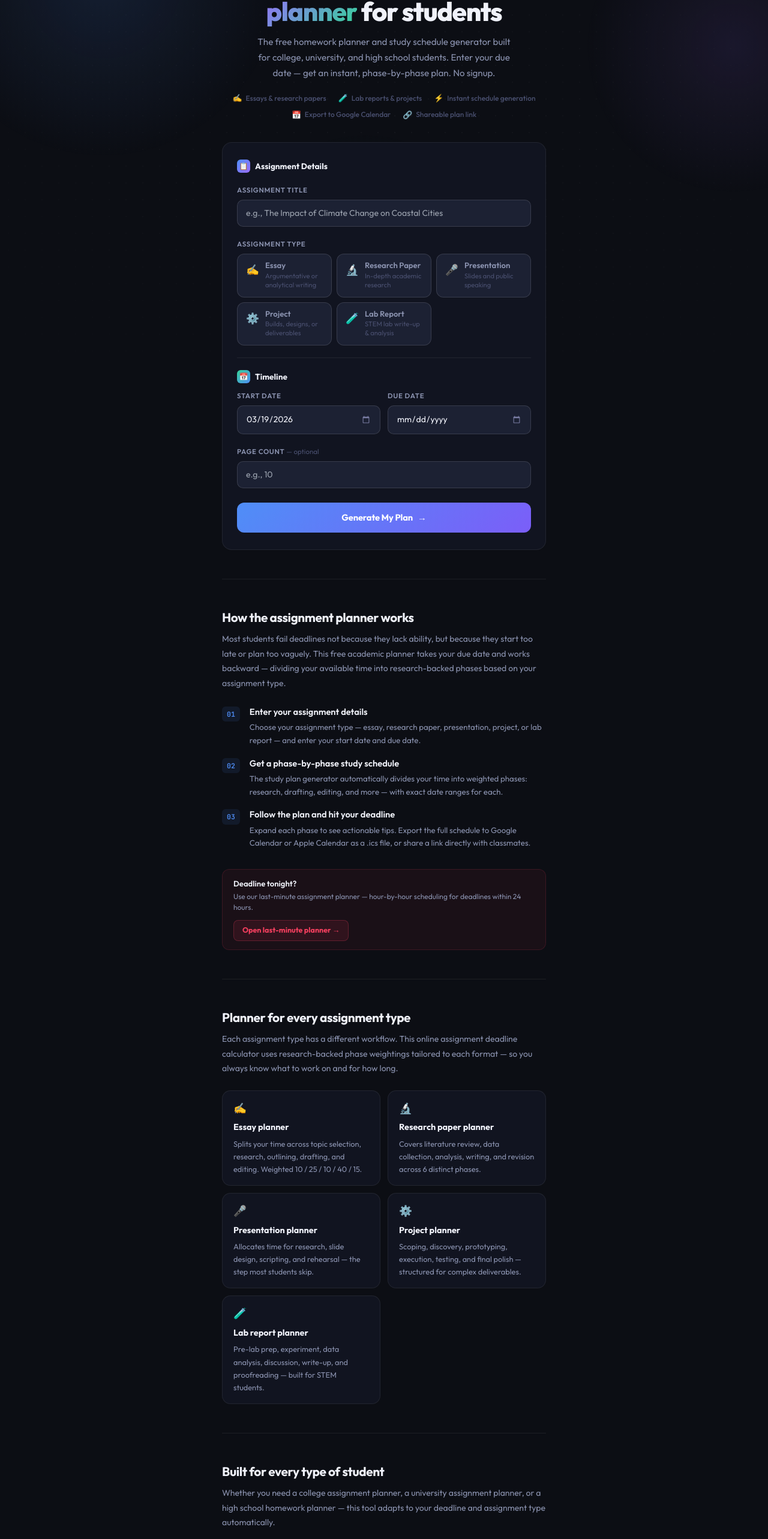
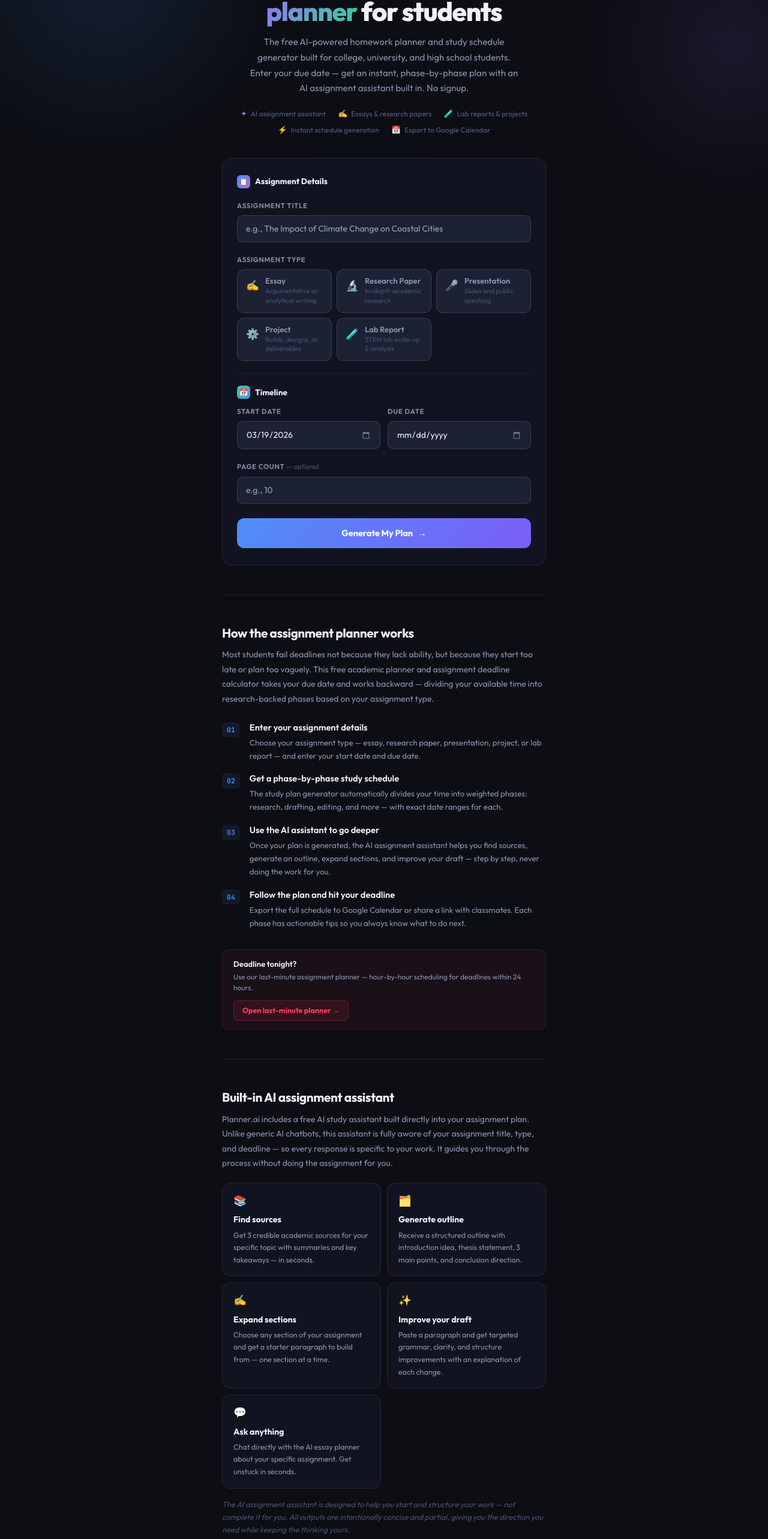
Before and after one commit to MarioAgbamu/planner.ai, a Next.js app: page / in a window 1280 px wide. Shown: the part 213-2779 px from the top of the page at 60% size. Built offline with nearby package versions, Linux system fonts and the light colour scheme.

Commit message:
Refactor page with AI assistant and review section
Updated the page to include the ReviewSection component and enhanced the AI assignment assistant description. Adjusted various comments and text for clarity and SEO improvements.

```diff
--- a/app/page.tsx
+++ b/app/page.tsx
@@ -1,15 +1,16 @@
 // Server Component — Googlebot receives complete HTML on first byte.
 // Every h1, h2, h3, paragraph, and list item is crawlable with zero JS.
-// The interactive planner is an isolated client island (PlannerIsland).
+// Client islands: PlannerIsland (interactive tool) + ReviewSection (ratings).
 
 import { Suspense } from 'react'
 import PlannerIsland from '@/components/PlannerIsland'
+import ReviewSection from '@/components/ReviewSection'
 
 export default function Home() {
   return (
     <div style={{ minHeight: '100vh', background: 'var(--bg-base)', position: 'relative', overflowX: 'hidden' }}>
 
-      {/* Decorative background — aria-hidden, no SEO value */}
+      {/* Decorative background */}
       <div aria-hidden style={{ position: 'fixed', inset: 0, pointerEvents: 'none', zIndex: 0, overflow: 'hidden' }}>
         <div style={{ position: 'absolute', top: '-15%', left: '-10%', width: '55vw', height: '55vw', maxWidth: 600, maxHeight: 600, borderRadius: '50%', background: 'radial-gradient(circle, rgba(79,142,247,0.13) 0%, transparent 70%)' }} />
         <div style={{ position: 'absolute', top: '5%', right: '-15%', width: '45vw', height: '45vw', maxWidth: 500, maxHeight: 500, borderRadius: '50%', background: 'radial-gradient(circle, rgba(155,109,255,0.10) 0%, transparent 70%)' }} />
@@ -21,13 +22,7 @@ export default function Home() {
       <nav style={{ position: 'relative', zIndex: 10, display: 'flex', alignItems: 'center', justifyContent: 'space-between', padding: '16px 24px', borderBottom: '1px solid var(--border)', background: 'rgba(12,14,20,0.75)', backdropFilter: 'blur(16px)', WebkitBackdropFilter: 'blur(16px)' }}>
         <div style={{ display: 'flex', alignItems: 'center', gap: 10 }}>
           {/* eslint-disable-next-line @next/next/no-img-element */}
-          <img
-            src="/logo.png"
-            alt="Planner.ai logo"
-            width={32}
-            height={32}
-            style={{ borderRadius: 6, display: 'block', flexShrink: 0 }}
-          />
+          <img src="/logo.png" alt="Planner.ai logo" width={32} height={32} style={{ borderRadius: 6, display: 'block', flexShrink: 0 }} />
           <span style={{ fontWeight: 700, fontSize: '0.95rem', color: 'var(--text-primary)', letterSpacing: '-0.01em' }}>
             Planner<span style={{ color: 'var(--accent-blue)' }}>.ai</span>
           </span>
@@ -41,43 +36,40 @@ export default function Home() {
       {/* ── Main ────────────────────────────────────────────────────── */}
       <main id="main-content" style={{ position: 'relative', zIndex: 10, maxWidth: 580, margin: '0 auto', padding: '40px 20px 80px' }}>
 
-        {/* ── Hero — h1 contains primary keyword cluster ─────────────────── */}
+        {/* ── Hero ─────────────────────────────────────────────────── */}
         <header style={{ textAlign: 'center', marginBottom: 36 }}>
           <div style={{ display: 'inline-flex', alignItems: 'center', gap: 7, padding: '6px 14px', borderRadius: 99, background: 'rgba(79,142,247,0.08)', border: '1px solid rgba(79,142,247,0.2)', marginBottom: 22 }}>
             <span aria-hidden style={{ fontSize: '0.75rem' }}>✨</span>
-            <span style={{ fontSize: '0.72rem', fontWeight: 600, color: 'var(--accent-blue)', letterSpacing: '0.06em', textTransform: 'uppercase' }}>Free Assignment Planner</span>
+            <span style={{ fontSize: '0.72rem', fontWeight: 600, color: 'var(--accent-blue)', letterSpacing: '0.06em', textTransform: 'uppercase' }}>Free AI Assignment Planner</span>
           </div>
 
-          {/* h1: primary + secondary keywords in natural language */}
           <h1 style={{ fontSize: 'clamp(1.9rem, 6vw, 2.75rem)', fontWeight: 800, lineHeight: 1.1, letterSpacing: '-0.03em', marginBottom: 14, color: 'var(--text-primary)' }}>
             Free online{' '}
             <span className="gradient-text">assignment planner</span>
             {' '}for students
           </h1>
 
-          {/* Subheading: natural language with keyword variants */}
-          <p style={{ fontSize: '0.95rem', color: 'var(--text-secondary)', maxWidth: 440, margin: '0 auto', lineHeight: 1.7 }}>
-            The free homework planner and study schedule generator built for college, university, and high school students. Enter your due date — get an instant, phase-by-phase plan. No signup.
+          <p style={{ fontSize: '0.95rem', color: 'var(--text-secondary)', maxWidth: 460, margin: '0 auto', lineHeight: 1.7 }}>
+            The free AI-powered homework planner and study schedule generator built for college, university, and high school students. Enter your due date — get an instant, phase-by-phase plan with an AI assignment assistant built in. No signup.
           </p>
 
-          {/* Feature pills — crawlable text, not icon-only */}
           <ul aria-label="Key features" style={{ listStyle: 'none', padding: 0, display: 'flex', justifyContent: 'center', flexWrap: 'wrap', gap: '8px 20px', marginTop: 20 }}>
             {[
+              { icon: '✦', text: 'AI assignment assistant' },
               { icon: '✍️', text: 'Essays & research papers' },
               { icon: '🧪', text: 'Lab reports & projects' },
               { icon: '⚡', text: 'Instant schedule generation' },
               { icon: '📅', text: 'Export to Google Calendar' },
-              { icon: '🔗', text: 'Shareable plan link' },
             ].map((f, i) => (
               <li key={i} style={{ display: 'flex', alignItems: 'center', gap: 6 }}>
-                <span aria-hidden style={{ fontSize: '0.8rem' }}>{f.icon}</span>
+                <span aria-hidden style={{ fontSize: '0.8rem', color: i === 0 ? 'var(--accent-violet)' : undefined }}>{f.icon}</span>
                 <span style={{ fontSize: '0.75rem', color: 'var(--text-muted)', fontWeight: 500 }}>{f.text}</span>
               </li>
             ))}
           </ul>
         </header>
 
-        {/* ── Interactive planner (client island) ──────────────────── */}
+        {/* ── Interactive planner ───────────────────────────────────── */}
         <Suspense fallback={
           <div style={{ height: 420, background: 'var(--bg-surface)', border: '1px solid var(--border)', borderRadius: 16, marginBottom: 48, display: 'flex', alignItems: 'center', justifyContent: 'center' }}>
             <div style={{ width: 20, height: 20, border: '2px solid var(--border-mid)', borderTopColor: 'var(--accent-blue)', borderRadius: '50%', animation: 'spinnerRotate 0.7s linear infinite' }} />
@@ -86,19 +78,20 @@ export default function Home() {
           <PlannerIsland />
         </Suspense>
 
-        {/* ── How it works ─────────────────────────────────────────── */}
+        {/* ── How it works ──────────────────────────────────────────── */}
         <section aria-labelledby="how-it-works" style={{ marginTop: 16, paddingBottom: 48, borderTop: '1px solid var(--border)', paddingTop: 48 }}>
           <h2 id="how-it-works" style={{ fontSize: '1.3rem', fontWeight: 700, color: 'var(--text-primary)', marginBottom: 8, letterSpacing: '-0.02em' }}>
             How the assignment planner works
           </h2>
           <p style={{ fontSize: '0.88rem', color: 'var(--text-secondary)', lineHeight: 1.75, marginBottom: 24 }}>
-            Most students fail deadlines not because they lack ability, but because they start too late or plan too vaguely. This free academic planner takes your due date and works backward — dividing your available time into research-backed phases based on your assignment type.
+            Most students fail deadlines not because they lack ability, but because they start too late or plan too vaguely. This free academic planner and assignment deadline calculator takes your due date and works backward — dividing your available time into research-backed phases based on your assignment type.
           </p>
           <ol style={{ listStyle: 'none', padding: 0, display: 'flex', flexDirection: 'column', gap: 16 }}>
             {[
               { n: '01', label: 'Step 1', title: 'Enter your assignment details', body: 'Choose your assignment type — essay, research paper, presentation, project, or lab report — and enter your start date and due date.' },
               { n: '02', label: 'Step 2', title: 'Get a phase-by-phase study schedule', body: 'The study plan generator automatically divides your time into weighted phases: research, drafting, editing, and more — with exact date ranges for each.' },
-              { n: '03', label: 'Step 3', title: 'Follow the plan and hit your deadline', body: 'Expand each phase to see actionable tips. Export the full schedule to Google Calendar or Apple Calendar as a .ics file, or share a link directly with classmates.' },
+              { n: '03', label: 'Step 3', title: 'Use the AI assistant to go deeper', body: 'Once your plan is generated, the AI assignment assistant helps you find sources, generate an outline, expand sections, and improve your draft — step by step, never doing the work for you.' },
+              { n: '04', label: 'Step 4', title: 'Follow the plan and hit your deadline', body: 'Export the full schedule to Google Calendar or share a link with classmates. Each phase has actionable tips so you always know what to do next.' },
             ].map((step) => (
               <li key={step.n} style={{ display: 'flex', gap: 16, alignItems: 'flex-start' }}>
                 <span aria-label={step.label} style={{ fontFamily: 'var(--font-mono)', fontSize: '0.72rem', fontWeight: 600, color: 'var(--accent-blue)', background: 'rgba(79,142,247,0.1)', padding: '4px 8px', borderRadius: 6, flexShrink: 0, marginTop: 2 }}>{step.n}</span>
@@ -111,7 +104,7 @@ export default function Home() {
           </ol>
         </section>
 
-        {/* ── Internal link to /last-minute — passes PageRank ──────── */}
+        {/* ── Internal link to /last-minute ────────────────────────── */}
         <div style={{ margin: '-16px 0 48px', padding: '14px 18px', background: 'rgba(244,63,94,0.06)', border: '1px solid rgba(244,63,94,0.15)', borderRadius: 12, display: 'flex', alignItems: 'center', justifyContent: 'space-between', gap: 12, flexWrap: 'wrap' }}>
           <div>
             <p style={{ fontSize: '0.82rem', fontWeight: 600, color: 'var(--text-primary)', marginBottom: 2 }}>Deadline tonight?</p>
@@ -122,7 +115,35 @@ export default function Home() {
           </a>
         </div>
 
-        {/* ── Assignment types — entity-level content ───────────────── */}
+        {/* ── AI Assistant section — critical SEO gap fix ───────────── */}
+        <section aria-labelledby="ai-assistant" style={{ paddingBottom: 48, borderTop: '1px solid var(--border)', paddingTop: 48 }}>
+          <h2 id="ai-assistant" style={{ fontSize: '1.3rem', fontWeight: 700, color: 'var(--text-primary)', marginBottom: 8, letterSpacing: '-0.02em' }}>
+            Built-in AI assignment assistant
+          </h2>
+          <p style={{ fontSize: '0.88rem', color: 'var(--text-secondary)', lineHeight: 1.75, marginBottom: 20 }}>
+            Planner.ai includes a free AI study assistant built directly into your assignment plan. Unlike generic AI chatbots, this assistant is fully aware of your assignment title, type, and deadline — so every response is specific to your work. It guides you through the process without doing the assignment for you.
+          </p>
+          <div style={{ display: 'grid', gridTemplateColumns: 'repeat(auto-fit, minmax(200px, 1fr))', gap: 10 }}>
+            {[
+              { icon: '📚', title: 'Find sources', body: 'Get 3 credible academic sources for your specific topic with summaries and key takeaways — in seconds.' },
+              { icon: '🗂️', title: 'Generate outline', body: 'Receive a structured outline with introduction idea, thesis statement, 3 main points, and conclusion direction.' },
+              { icon: '✍️', title: 'Expand sections', body: 'Choose any section of your assignment and get a starter paragraph to build from — one section at a time.' },
+              { icon: '✨', title: 'Improve your draft', body: 'Paste a paragraph and get targeted grammar, clarity, and structure improvements with an explanation of each change.' },
+              { icon: '💬', title: 'Ask anything', body: 'Chat directly with the AI essay planner about your specific assignment. Get unstuck in seconds.' },
+            ].map((f) => (
+              <article key={f.title} style={{ background: 'var(--bg-surface)', border: '1px solid var(--border)', borderRadius: 14, padding: '16px 18px' }}>
+                <p style={{ fontSize: '1.1rem', marginBottom: 8 }} aria-hidden>{f.icon}</p>
+                <h3 style={{ fontSize: '0.88rem', fontWeight: 700, color: 'var(--text-primary)', marginBottom: 5 }}>{f.title}</h3>
+                <p style={{ fontSize: '0.78rem', color: 'var(--text-secondary)', lineHeight: 1.65 }}>{f.body}</p>
+              </article>
+            ))}
+          </div>
+          <p style={{ fontSize: '0.8rem', color: 'var(--text-muted)', marginTop: 16, lineHeight: 1.65, fontStyle: 'italic' }}>
+            The AI assignment assistant is designed to help you start and structure your work — not complete it for you. All outputs are intentionally concise and partial, giving you the direction you need while keeping the thinking yours.
+          </p>
+        </section>
+
+        {/* ── Assignment types ──────────────────────────────────────── */}
         <section aria-labelledby="assignment-types" style={{ paddingBottom: 48, borderTop: '1px solid var(--border)', paddingTop: 48 }}>
           <h2 id="assignment-types" style={{ fontSize: '1.3rem', fontWeight: 700, color: 'var(--text-primary)', marginBottom: 8, letterSpacing: '-0.02em' }}>
             Planner for every assignment type
@@ -147,7 +168,7 @@ export default function Home() {
           </div>
         </section>
 
-        {/* ── Who uses this planner — audience targeting section ────── */}
+        {/* ── Who uses this planner ─────────────────────────────────── */}
         <section aria-labelledby="who-uses" style={{ paddingBottom: 48, borderTop: '1px solid var(--border)', paddingTop: 48 }}>
           <h2 id="who-uses" style={{ fontSize: '1.3rem', fontWeight: 700, color: 'var(--text-primary)', marginBottom: 8, letterSpacing: '-0.02em' }}>
             Built for every type of student
@@ -171,7 +192,16 @@ export default function Home() {
           </div>
         </section>
 
-        {/* ── FAQ — targets BoFu question queries, eligible for rich results ── */}
+        {/* ── Reviews — rating + comment section ───────────────────── */}
+        <Suspense fallback={
+          <div style={{ height: 200, display: 'flex', alignItems: 'center', justifyContent: 'center', borderTop: '1px solid var(--border)', paddingTop: 48 }}>
+            <div style={{ width: 20, height: 20, border: '2px solid var(--border-mid)', borderTopColor: 'var(--accent-blue)', borderRadius: '50%', animation: 'spinnerRotate 0.7s linear infinite' }} />
+          </div>
+        }>
+          <ReviewSection />
+        </Suspense>
+
+        {/* ── FAQ ───────────────────────────────────────────────────── */}
         <section aria-labelledby="faq" style={{ paddingBottom: 64, borderTop: '1px solid var(--border)', paddingTop: 48 }}>
           <h2 id="faq" style={{ fontSize: '1.3rem', fontWeight: 700, color: 'var(--text-primary)', marginBottom: 24, letterSpacing: '-0.02em' }}>
             Frequently asked questions
@@ -187,8 +217,12 @@ export default function Home() {
                 a: 'An assignment planner is a tool that breaks a single assignment into smaller, time-boxed tasks based on your start date and due date. Rather than facing one large deadline, you work toward a series of smaller milestones — research by day 3, outline by day 4, first draft by day 8 — which dramatically reduces procrastination and last-minute panic.',
               },
               {
+                q: 'What does the AI assignment assistant do?',
+                a: 'The AI assistant is built into your plan and knows your specific assignment title, type, and deadline. It can find relevant academic sources, generate a structured outline, expand individual sections into starter paragraphs, improve your draft text, and answer questions about your assignment. It is designed to guide and structure your work — not write it for you.',
+              },
+              {
                 q: 'How do I plan a last-minute assignment?',
-                a: 'Enter today as your start date and your real due date. The planner will compress the phases to fit your remaining time, and the urgency indicator will flag how tight your schedule is. For very short deadlines, prioritise the writing phase — cut research short if needed, and leave at least 10–15% of your time for editing. For deadlines within 24 hours, use our dedicated last-minute planner.',
+                a: 'Enter today as your start date and your real due date. The planner will compress the phases to fit your remaining time, and the urgency indicator will flag how tight your schedule is. For deadlines within 24 hours, use our dedicated last-minute planner which creates an hour-by-hour schedule based on your exact deadline time.',
               },
               {
                 q: 'Does this work for university and college assignments?',
@@ -200,7 +234,7 @@ export default function Home() {
               },
               {
                 q: 'Is this assignment planner free?',
-                a: 'Completely free. No account, no signup, no payment. Enter your details and get your plan instantly.',
+                a: 'Completely free. No account, no signup, no payment. Enter your details and get your plan instantly. The AI assistant is also included at no cost.',
               },
               {
                 q: 'Can I share my assignment plan with a classmate or tutor?',
@@ -209,6 +243,10 @@ export default function Home() {
               {
                 q: 'Does the planner work for science lab reports?',
                 a: 'Yes — select "Lab Report" as your assignment type. The planner creates a 6-phase schedule covering pre-lab preparation, data collection, analysis, discussion, write-up, and final proofread. It is designed for STEM students at both high school and university level.',
+              },
+              {
+                q: 'Is there an AI essay planner or AI study assistant included?',
+                a: 'Yes — Planner.ai includes a built-in AI study assistant that is context-aware of your specific assignment. It helps you find sources, outline your work, expand sections, and improve your writing. It is different from a generic AI chatbot because it always knows what assignment you are working on and guides you through the plan phases.',
               },
             ].map((item, i) => (
               <div key={i} style={{ borderBottom: '1px solid var(--border)', paddingBottom: 20 }}>
@@ -221,23 +259,23 @@ export default function Home() {
 
       </main>
 
-      {/* ── Footer — keyword-bearing crawlable links ─────────────────── */}
+      {/* ── Footer ───────────────────────────────────────────────────── */}
       <footer style={{ position: 'relative', zIndex: 10, borderTop: '1px solid var(--border)', padding: '28px 24px' }}>
         <div style={{ maxWidth: 580, margin: '0 auto', display: 'flex', flexDirection: 'column', gap: 16 }}>
-          {/* Internal links — passes PageRank and helps Googlebot discover pages */}
           <nav aria-label="Site navigation" style={{ display: 'flex', flexWrap: 'wrap', gap: '8px 24px' }}>
             <a href="/" style={{ fontSize: '0.78rem', color: 'var(--text-secondary)', textDecoration: 'none', fontWeight: 500 }}>Assignment Planner</a>
             <a href="/last-minute" style={{ fontSize: '0.78rem', color: 'var(--text-secondary)', textDecoration: 'none', fontWeight: 500 }}>Last-Minute Planner</a>
+            <a href="/#ai-assistant" style={{ fontSize: '0.78rem', color: 'var(--text-secondary)', textDecoration: 'none', fontWeight: 500 }}>AI Assistant</a>
             <a href="/#assignment-types" style={{ fontSize: '0.78rem', color: 'var(--text-secondary)', textDecoration: 'none', fontWeight: 500 }}>Essay Planner</a>
             <a href="/#assignment-types" style={{ fontSize: '0.78rem', color: 'var(--text-secondary)', textDecoration: 'none', fontWeight: 500 }}>Research Paper Planner</a>
             <a href="/#assignment-types" style={{ fontSize: '0.78rem', color: 'var(--text-secondary)', textDecoration: 'none', fontWeight: 500 }}>Lab Report Planner</a>
+            <a href="/#reviews-heading" style={{ fontSize: '0.78rem', color: 'var(--text-secondary)', textDecoration: 'none', fontWeight: 500 }}>Reviews</a>
             <a href="/#faq" style={{ fontSize: '0.78rem', color: 'var(--text-secondary)', textDecoration: 'none', fontWeight: 500 }}>FAQ</a>
           </nav>
-          {/* Tagline with keyword reinforcement */}
           <p style={{ fontSize: '0.72rem', color: 'var(--text-muted)', lineHeight: 1.6 }}>
-            Planner.ai — free online assignment planner for students fighting procrastination.
+            Planner.ai — free AI-powered assignment planner for students fighting procrastination.
             Works for essays, research papers, presentations, projects, and lab reports.
-            No signup. Completely free.
+            Includes a built-in AI study assistant. No signup. Completely free.
           </p>
         </div>
       </footer>
```
